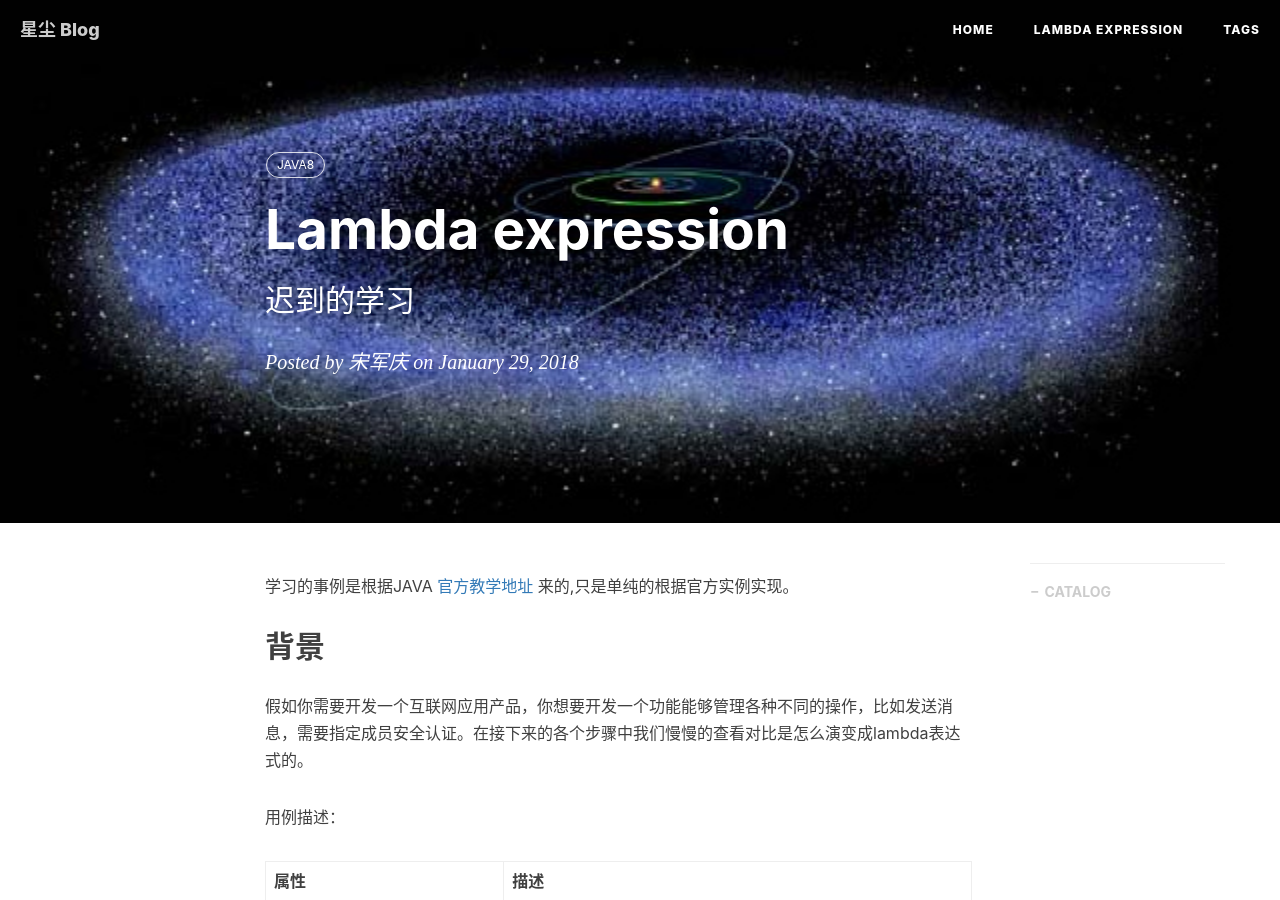
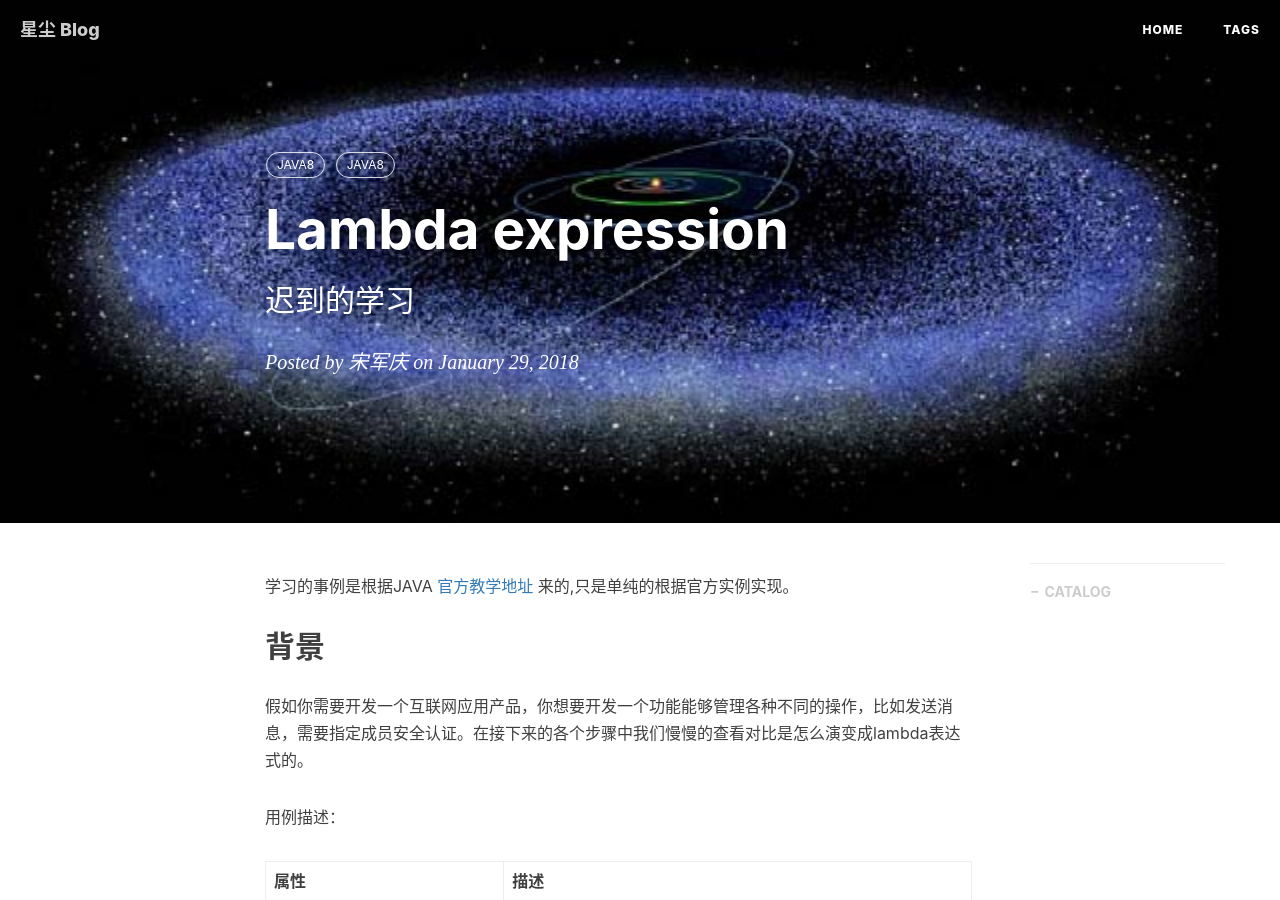
Before and after one commit to moonNights/moonLights.github.io, a Jekyll site: the page built from _posts/2018-01-29-java-lambda.md, in a window 1280 px wide and 900 px high. Built offline with Jekyll 4.4.1, drawn with Linux system fonts in a browser that asks for light colours; nearby versions of some CDN libraries; comment, search, counter and statistics services are not loaded.

Commit message:
[文件位置移动]

```diff
--- a/2018-01-29.md
+++ b/_posts/2018-01-29-java-lambda.md
@@ -6,6 +6,7 @@
 author:     "宋军庆"
 catalog: true
 tags:
+    - JAVA8
     - JAVA8
 ---
 
```
